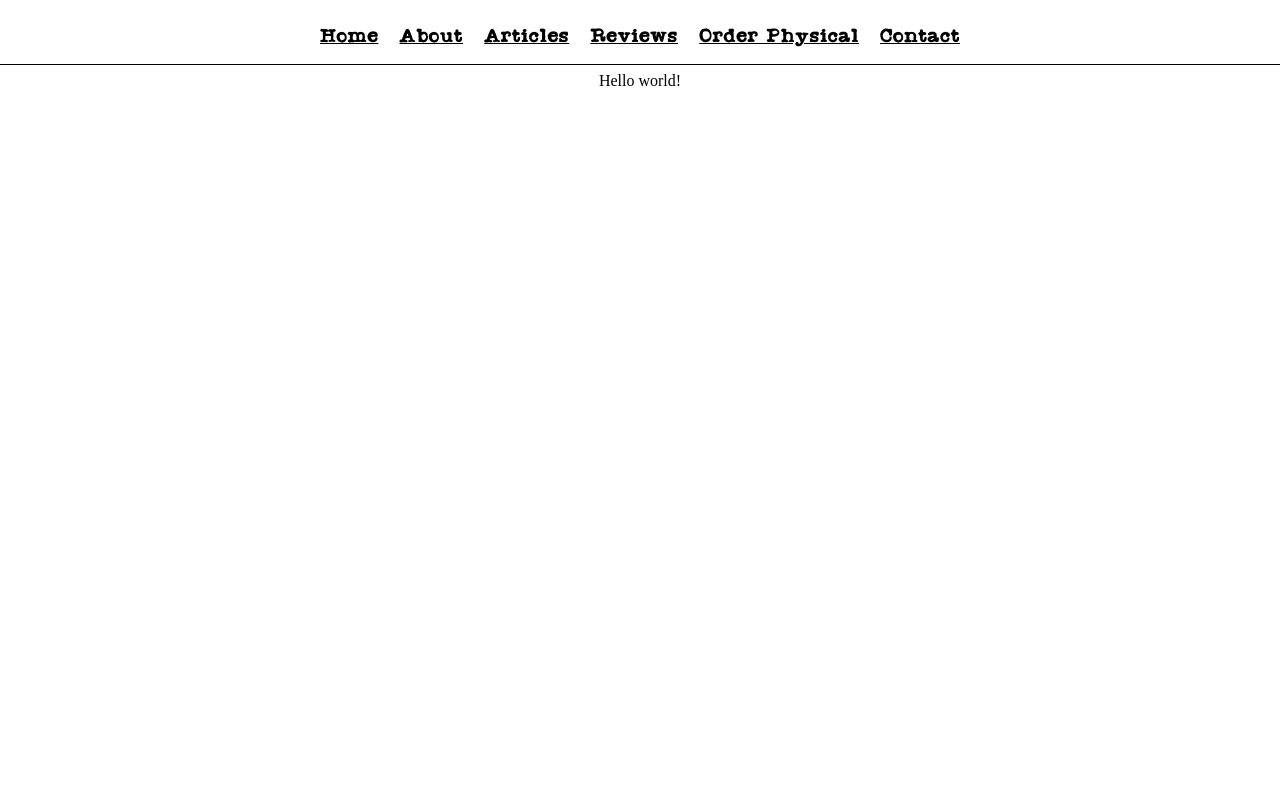
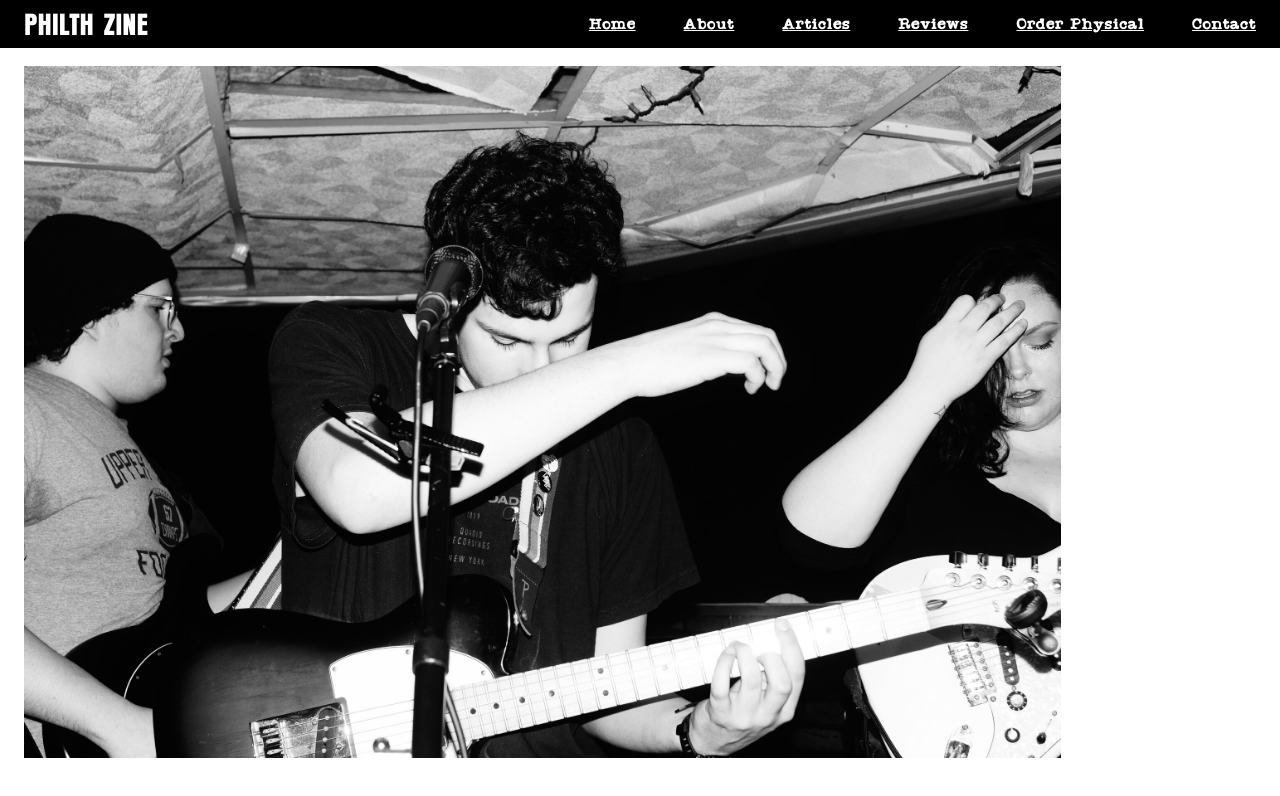
Before and after one commit to mlewicki12/react-philth-website, a React (Create React App) app: page / in a window 1280 px wide. Shown: the top 796 px of the page. Built offline with nearby package versions, Linux system fonts and the light colour scheme.

Commit message:
basic home page draft

```diff
--- a/src/App.scss
+++ b/src/App.scss
@@ -1,6 +1,7 @@
 
 .app-root {
-  width: 100%;
+  width: 100vw;
+  height: 100vh;
 
   display: flex;
   flex-flow: column nowrap;
@@ -15,40 +16,4 @@
 
     margin: 0;
   }
-
-  > .app-content {
-    padding-top: 4rem;
-  }
-
-  > nav {
-    z-index: 500;
-    width: 100%;
-
-    height: 3.5rem;
-
-    display: flex;
-    flex-flow: row nowrap;
-    justify-content: center;
-
-    background-color: white;
-    border-bottom: 1px solid black;
-
-    position: fixed;
-
-    font-family: 'RadioNewsman', sans;
-
-    > .links {
-      width: 50%;
-
-      display: flex;
-      flex-flow: row nowrap;
-      justify-content: space-between;
-      align-items: center;
-
-      > a {
-        text-decoration: underline;
-        color: black;
-      }
-    }
-  }
 }
--- /dev/null
+++ b/src/components/highlights/index.tsx
@@ -0,0 +1,14 @@
+
+import './style.scss';
+import daydrunks from './daydrunks.jpg';
+
+const Highlights = () => {
+  return (
+    <img
+      src={daydrunks}
+      alt='Daydrunks band playing in a basement'
+    />
+  )
+}
+
+export default Highlights;
--- /dev/null
+++ b/src/components/highlights/style.scss
@@ -0,0 +1,5 @@
+
+img {
+  max-width: 95%;
+  max-height: 95%;
+}
--- a/src/components/navigation/index.tsx
+++ b/src/components/navigation/index.tsx
@@ -1,8 +1,13 @@
+
 import { Link } from "react-router-dom";
+import './style.scss';
 
 const Navigation = () => {
   return (
     <nav>
+      <Link to='/' id='logo'>
+        Philth Zine
+      </Link>
       <div className='links'>
         <Link to='/'>Home</Link>
         <Link to='/about'>About</Link>
--- /dev/null
+++ b/src/components/navigation/style.scss
@@ -0,0 +1,46 @@
+
+nav {
+  z-index: 500;
+  width: 100%;
+
+  height: 3rem;
+
+  display: flex;
+  flex-flow: row nowrap;
+  justify-content: space-between;
+  align-items: center;
+
+  color: white;
+  background-color: black;
+
+  position: fixed;
+
+  > #logo {
+    color: white;
+    padding-left: 1.5rem;
+
+    font-size: 2rem;
+    font-family: 'AnzeigenGrotesk', sans;
+
+    text-transform: uppercase;
+    text-decoration: none;
+  }
+
+  > .links {
+    width: fit-content;
+    font-size: 0.8rem;
+
+    display: flex;
+    flex-flow: row nowrap;
+    justify-content: space-between;
+    align-items: center;
+
+    > a {
+      padding: 0 1.5rem;
+      color: white;
+
+      text-decoration: underline;
+      font-family: 'RadioNewsman', sans;
+    }
+  }
+}
--- a/src/index.css
+++ b/src/index.css
@@ -1,2 +1,9 @@
 
 @import url("./fonts/fonts.css");
+
+body {
+  margin: 0;
+  padding: 0;
+
+  overflow: hidden;
+}
--- a/src/pages/home/index.tsx
+++ b/src/pages/home/index.tsx
@@ -1,9 +1,12 @@
+
+import Highlights from '../../components/highlights';
+import './style.scss';
 
 const Home = () => {
   return (
-    <>
-      hello world
-    </>
+    <div className='home'>
+      <Highlights />
+    </div>
   );
 }
 
--- /dev/null
+++ b/src/pages/home/style.scss
@@ -0,0 +1,10 @@
+
+.home {
+  width: 100%;
+  height: 100%;
+
+  display: flex;
+  flex-flow: row nowrap;
+  justify-content: space-between;
+  align-items: center;
+}
--- a/src/router/index.tsx
+++ b/src/router/index.tsx
@@ -1,5 +1,8 @@
 
 import { BrowserRouter, Route, Switch } from 'react-router-dom';
+import Home from '../pages/home';
+
+import './style.scss';
 
 const Router: React.FC<any> = ({
   children
@@ -11,9 +14,7 @@ const Router: React.FC<any> = ({
 
         <div className='app-content'>
           <Switch>
-            <Route exact path='/'>
-              Hello world!
-            </Route>
+            <Route exact path='/' component={Home} />
           </Switch>
         </div>
       </BrowserRouter>
--- /dev/null
+++ b/src/router/style.scss
@@ -0,0 +1,10 @@
+
+.app-content {
+  width: 100%;
+  height: 100%;
+
+  padding: 1.5rem;
+  padding-top: 3rem;
+
+  box-sizing: border-box;
+}
```
Also changed, not shown: src/components/highlights/daydrunks.jpg (added).
